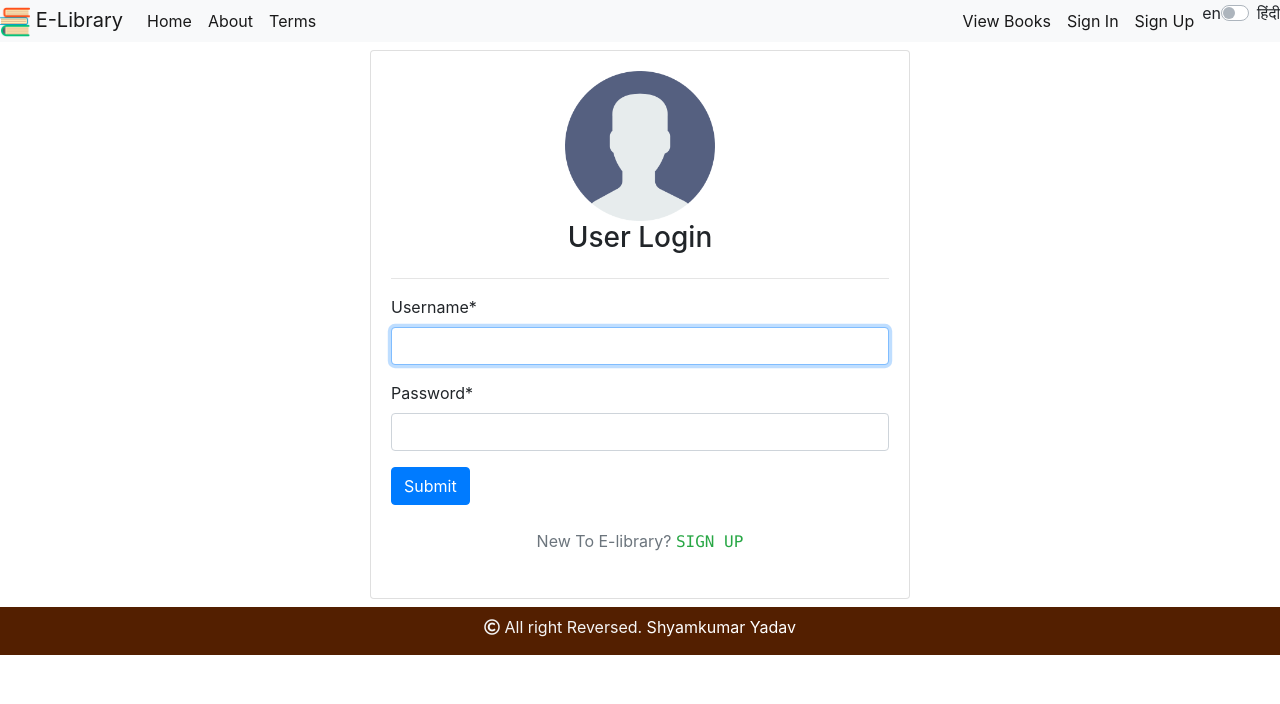
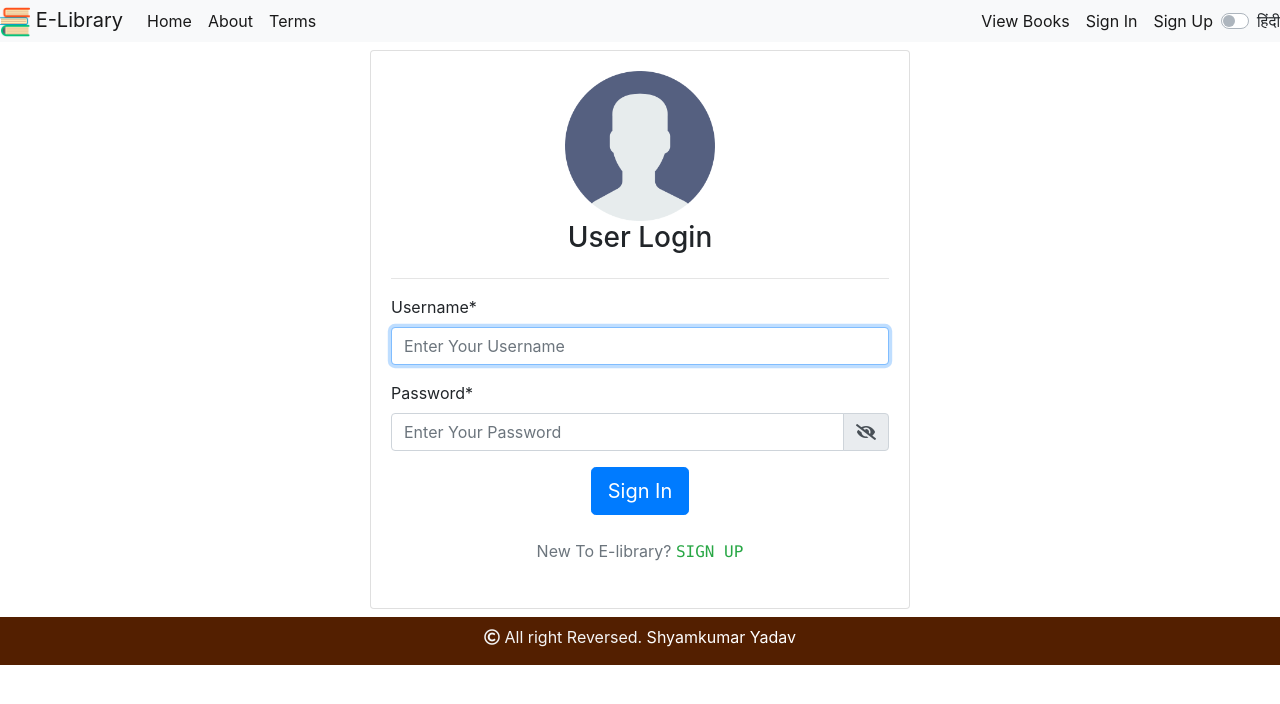
Before and after one commit to shyamkumaryadav/E_library, a Django app: page /login/ in a window 1280 px wide. Shown: the top 704 px of the page. Run offline with Django 3.2, Linux system fonts and the light colour scheme; parts of the project's set-up code (start-up, migrations or seed data) failed here and were passed over; some libraries are stand-ins or nearby versions.

Commit message:
date sude be 18+

```diff
--- a/src/account/admin.py
+++ b/src/account/admin.py
@@ -15,7 +15,7 @@ class UserAdmin(BaseUserAdmin, ImportExportModelAdmin):
         ('Personal info', {
             'classes': ('collapse',),
             'fields': ('first_name', 'last_name', 'date_of_birth',
-                       'contactNo', 'state', 'city', 'pincode', 'full_address', 'profile')}),
+                       'phone_number', 'state', 'city', 'pincode', 'full_address', 'profile')}),
         ('Permissions', {
             'classes': ('collapse',),
             'fields': ('groups', 'user_permissions', 'is_superuser',
--- a/src/account/forms.py
+++ b/src/account/forms.py
@@ -109,7 +109,7 @@ class UserChangeForm(forms.ModelForm):
 
     class Meta:
         model = User
-        fields = ['first_name', 'last_name', 'username', 'email', 'date_of_birth', 'contactNo',
+        fields = ['first_name', 'last_name', 'username', 'email', 'date_of_birth', 'phone_number',
                   'state', 'city', 'pincode', 'full_address', 'profile']
         widgets = {
             'contactNo': forms.NumberInput(),
@@ -140,17 +140,17 @@ class UserChangeForm(forms.ModelForm):
             ),
             Row(
                 Column(Field('date_of_birth')),
-                Column(PrependedText('contactNo', '+91',
+                Column(PrependedText('phone_number', '+91',
                                      placeholder=_('Enter Phone Number'))),
             ),
+            Field('full_address', placeholder=_('Full Address'),
+                  maxlength=100, rows=2),
             Row(
                 Column(Field('state')),
                 Column(Field('city')),
                 Column(Field('pincode', placeholder=_('6 Digit pincode'))),
             ),
-            Field('full_address', placeholder=_('Full Address'),
-                  maxlength=100, rows=2),
-            Field('profile', accept='image/*'),
+            Field('profile', accept='image/*', placeholder='Open File'),
             Div(Field('password')),
             Div(Submit('value', _('Update'), css_class='btn-lg',),
                 css_class='text-center'),
@@ -173,14 +173,16 @@ class UserLoginForm(OTPAuthenticationFormMixin, AuthenticationForm):
 
     def __init__(self, *args, **kwargs):
         super().__init__(*args, **kwargs)
+        self.auto_id="%s"
         self.helper = FormHelper()
         self.helper.layout = Layout(
-            'username',
-            'password',
-            Field('otp_challenge', type='hidden')
+            Field('username', placeholder="Enter Your Username"),
+            AppendedText('password',
+                '<i id="eye" class="fa fa-eye-slash" aria-hidden="true" onclick="eye()"></i>', placeholder="Enter Your Password"),
+            Div(Submit('submit', 'Sign In', css_class="btn btn-lg"),css_class='text-center')
         )
         self.helper.form_method = 'POST'
-        self.helper.add_input(Submit('submit', 'Submit'))
+        # self.helper.add_input(Submit('submit', 'Submit'))
 
     def clean(self):
         # try:
--- a/src/account/templates/account/login.html
+++ b/src/account/templates/account/login.html
@@ -35,12 +35,6 @@
                <div class="row">
                   <div class="col">
                   {% crispy form %}
-                     {% comment %} <form action="" method="post">
-                        {% csrf_token %}
-                        {{ form|crispy }}
-                        <input type="submit" value="Submit" class='btn btn-info btn-lg'>
-                        {% if form.get_user %}<input type="submit" name="otp_challenge" class='btn btn-info' value="Get Challenge" />{% endif %}
-                     </form> {% endcomment %}
                      <div class="text-center m-4">
                      <p class="text-muted">New To E-library?
                 <a class="text-monospace text-uppercase text-decoration-none text-success"\
@@ -55,19 +49,16 @@
 {% endblock main %}
 {% block body %}
 <script>
-$(document).ready(function() {
-   $(".input-group-append").on('click', function(event) {
-      event.preventDefault();
+   const eye = (e) => {
+      // event.preventDefault();
       $(this).toggleClass('active');
-      const password = $('#password');
-      password.toggleClass('bg-danger text-white');
+      const id_password = $('#password');
+      // id_password.toggleClass('bg-danger text-white');
       $('#eye').toggleClass('fa-eye-slash fa-eye ');
-      if(password.attr("type") == "text"){
-         password.attr('type', 'password');
-      }else if(password.attr("type") == "password"){
-         password.attr('type', 'text');
-      }
-   });
-});
+      if(id_password.attr("type") == "text"){
+         id_password.attr('type', 'password');
+      }else if(id_password.attr("type") == "password"){
+         id_password.attr('type', 'text');
+      }}
 </script>
 {% endblock body %}
--- a/src/templates/bootstrap4/layout/field_file.html
+++ b/src/templates/bootstrap4/layout/field_file.html
@@ -28,7 +28,7 @@
 {% endif %}
     <div class="form-control custom-file{% if field.errors %} is-invalid{%endif%}" style="border:0">
         <input type="{{ widget.data.type }}" name="{{ widget.data.name }}" class="custom-file-input{% if field.errors %} is-invalid{%endif%}" {% if field.field.disabled %}disabled{% endif %} {% for name, value in field.field.widget.attrs.items %}{% if value is not False %} {{ name }}{% if value is not True %}="{{ value|stringformat:'s' }}"{% endif %}{% endif %}{% endfor %}>
-        <label class="custom-file-label text-truncate" for="{{ field.id_for_label }}">Select Image File</label>
+        <label class="custom-file-label text-truncate" for="{{ field.id_for_label }}">{{ widget.data.attrs.placeholder }}</label>
         <script type="text/javascript" id="script-{{ field.id_for_label }}">
             document.getElementById("script-{{ field.id_for_label }}").parentNode.querySelector('.custom-file-input').onchange =  function (e){
                 var filenames = "";
--- a/src/templates/master.html
+++ b/src/templates/master.html
@@ -44,33 +44,33 @@
 
 		<div class="collapse navbar-collapse" id="navbarSupportedContent">
 			<ul class="navbar-nav mr-auto">
-				<li class="nav-item active">
+				<li class="nav-item active align-self-center">
 					<a class="nav-link" href="{% url 'system:home' %}">{% trans 'Home' %}</a>
 				</li>
-				<li class="nav-item active">
+				<li class="nav-item active align-self-center">
 					<a class="nav-link" href="{% url 'system:about'%}">{% trans 'About' %}</a>
 				</li>
-				<li class="nav-item active">
+				<li class="nav-item active align-self-center">
 					<a class="nav-link" href="{% url 'system:terms'%}">Terms</a>
 				</li>
 			</ul>
 
 			<ul class="navbar-nav">
-				<li class="nav-item active">
+				<li class="nav-item active align-self-center">
 					<a class="nav-link" href="{% url 'system:viewbooks'%}">View Books </a>
 				</li>
 				{% if user.is_authenticated is False %}
-				<li class="nav-item active">
+				<li class="nav-item active align-self-center">
 					<a class="nav-link" href="{% url 'account:signin' %}">Sign In</a>
 				</li>
-				<li class="nav-item active">
+				<li class="nav-item active align-self-center">
 					<a class="nav-link" href="{% url 'account:signup' %}">Sign Up</a>
 				</li>
 				{% elif user.is_authenticated is True %}
-				<li class="nav-item active">
+				<li class="nav-item active align-self-center">
 					<a class="nav-link btn-outline-danger" href="{% url 'account:logout' %}">Logout</a>
 				</li>
-				<li class="nav-item active">
+				<li class="nav-item active align-self-center">
 					<a class="nav-link" href="{% url 'account:update' username=user.username %}">
 						Hello, {% if user.is_admin %}
 						Admin
@@ -80,13 +80,12 @@
 					</a>
 				</li>
 				{% endif %}
-				<li class="nav-item active">
-					<form action="{% url 'set_language' %}" class="form-inline" method="post">{% csrf_token %}
+				<li class="nav-item active d-flex flex-fill align-self-center">
+					<div class="align-self-center "><form action="{% url 'set_language' %}" class="form-inline" method="post">{% csrf_token %}
 				    <input name="next" class="form-control" type="hidden" value="{{ redirect_to }}">
 			        {% get_current_language as LANGUAGE_CODE %}
 			        {% get_available_languages as LANGUAGES %}
 			        {% get_language_info_list for LANGUAGES as languages %}
-		            {{ LANGUAGE_CODE }}
 			        {% for language in languages %}
 			            {% if language.code != LANGUAGE_CODE %}
 			            <div class="custom-control custom-switch align-middle">
@@ -95,7 +94,7 @@
 						</div>
 						{% endif %}
 			        {% endfor %}
-					</form>
+					</form></div>
 				</li>
 				{% comment %}
 				<li class="nav-item active">
```
Also changed, not shown: src/account/models.py (+8 -1 lines).
